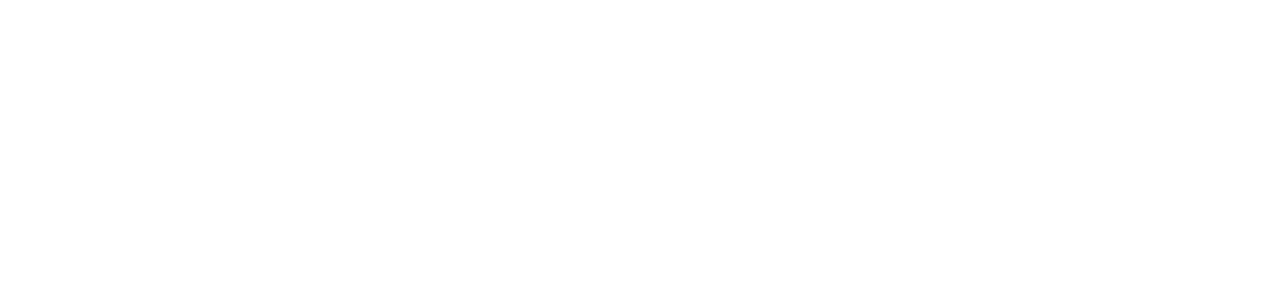
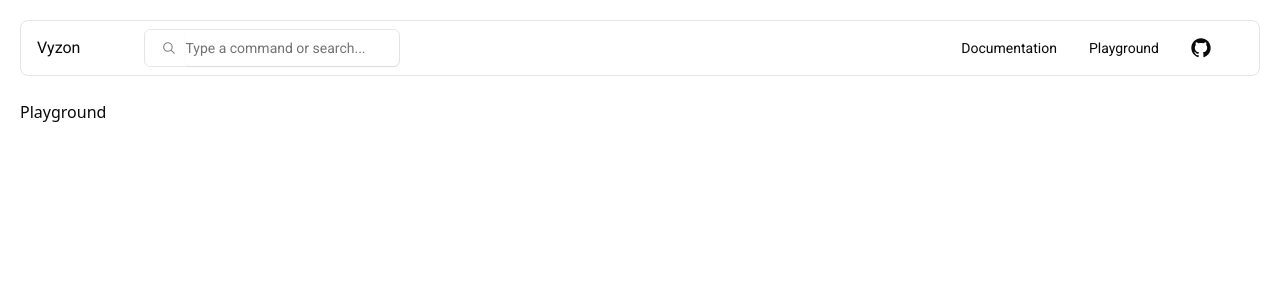
Before and after one commit to yash7xm/Vyzon-Playground, a React (Vite) app: page /playground in a window 1280 px wide. Before the commit this address had no page. Shown: the top 300 px of the page. Built offline with nearby package versions, Linux system fonts and the light colour scheme.

Commit message:
playground routes added

```diff
--- a/package.json
+++ b/package.json
@@ -21,6 +21,7 @@
     "lucide-react": "^0.451.0",
     "react": "^18.3.1",
     "react-dom": "^18.3.1",
+    "react-resizable-panels": "^2.1.4",
     "react-router-dom": "^6.26.2",
     "react-syntax-highlighter": "^15.5.0",
     "tailwind-merge": "^2.5.3",
--- a/src/Routes.tsx
+++ b/src/Routes.tsx
@@ -1,6 +1,7 @@
 import { BrowserRouter as Router, Route, Routes } from "react-router-dom";
 
 import Home from "./pages/Home";
+import Playground from "./pages/Playground";
 
 const AppRoutes = () => {
     return (
@@ -8,6 +9,7 @@
             <Routes>
                 <Route path="/docs/:id" element={<Home />} />
                 <Route path="/" element={<Home />} />
+                <Route path="/playground" element={<Playground />} />
             </Routes>
         </Router>
     );
--- a/src/components/navbar/index.tsx
+++ b/src/components/navbar/index.tsx
@@ -32,9 +32,11 @@
                         Documentation
                     </div>
                 </Link>
-                <div className="cursor-pointer text-sm hover:underline">
-                    Playground
-                </div>
+                <Link to="/playground">
+                    <div className="cursor-pointer text-sm hover:underline">
+                        Playground
+                    </div>
+                </Link>
                 <div className="cursor-pointer">
                     <a
                         href="https://github.com/yash7xm/Vyzon"
--- /dev/null
+++ b/src/components/ui/resizable.tsx
@@ -0,0 +1,43 @@
+import { DragHandleDots2Icon } from "@radix-ui/react-icons"
+import * as ResizablePrimitive from "react-resizable-panels"
+
+import { cn } from "@/lib/utils"
+
+const ResizablePanelGroup = ({
+  className,
+  ...props
+}: React.ComponentProps<typeof ResizablePrimitive.PanelGroup>) => (
+  <ResizablePrimitive.PanelGroup
+    className={cn(
+      "flex h-full w-full data-[panel-group-direction=vertical]:flex-col",
+      className
+    )}
+    {...props}
+  />
+)
+
+const ResizablePanel = ResizablePrimitive.Panel
+
+const ResizableHandle = ({
+  withHandle,
+  className,
+  ...props
+}: React.ComponentProps<typeof ResizablePrimitive.PanelResizeHandle> & {
+  withHandle?: boolean
+}) => (
+  <ResizablePrimitive.PanelResizeHandle
+    className={cn(
+      "relative flex w-px items-center justify-center bg-border after:absolute after:inset-y-0 after:left-1/2 after:w-1 after:-translate-x-1/2 focus-visible:outline-none focus-visible:ring-1 focus-visible:ring-ring focus-visible:ring-offset-1 data-[panel-group-direction=vertical]:h-px data-[panel-group-direction=vertical]:w-full data-[panel-group-direction=vertical]:after:left-0 data-[panel-group-direction=vertical]:after:h-1 data-[panel-group-direction=vertical]:after:w-full data-[panel-group-direction=vertical]:after:-translate-y-1/2 data-[panel-group-direction=vertical]:after:translate-x-0 [&[data-panel-group-direction=vertical]>div]:rotate-90",
+      className
+    )}
+    {...props}
+  >
+    {withHandle && (
+      <div className="z-10 flex h-4 w-3 items-center justify-center rounded-sm border bg-border">
+        <DragHandleDots2Icon className="h-2.5 w-2.5" />
+      </div>
+    )}
+  </ResizablePrimitive.PanelResizeHandle>
+)
+
+export { ResizablePanelGroup, ResizablePanel, ResizableHandle }
--- /dev/null
+++ b/src/pages/Playground/index.tsx
@@ -0,0 +1,15 @@
+import Navbar from "@/components/navbar";
+
+function Playground() {
+    return (
+        <div className="w-screen h-screen p-5 flex flex-col gap-6">
+            <div className="w-full">
+                <Navbar />
+            </div>
+
+            <div>Playground</div>
+        </div>
+    );
+}
+
+export default Playground;
```
Also changed, not shown: 1 other file (tests, documents, lock files or other folders).
